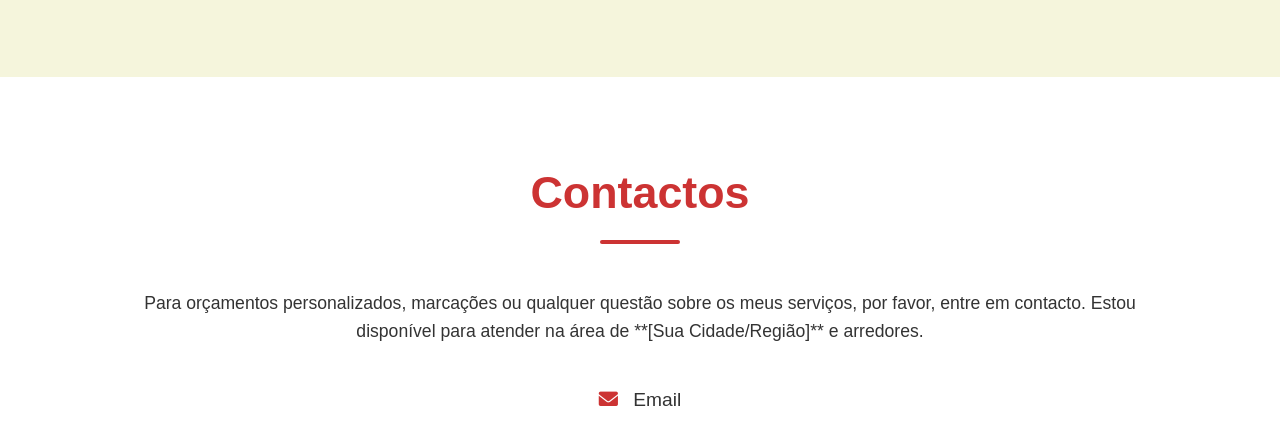
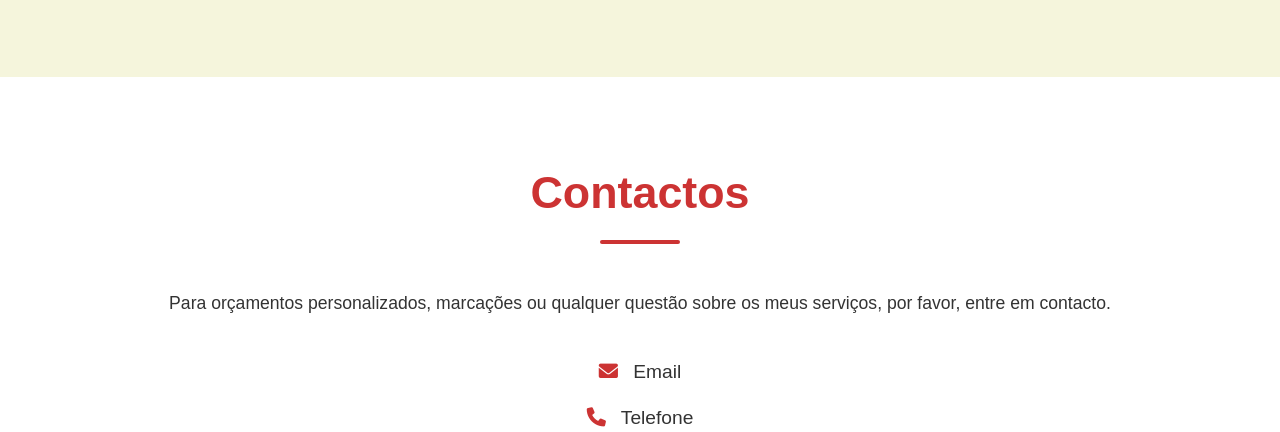
Before and after one commit to nadiairina/Lar-Sabor, a plain HTML site: page index.html in a window 1280 px wide. Shown: the part 2666-3098 px from the top of the page. Drawn offline with Linux system fonts and the light colour scheme.

Commit message:
Update index.html

```diff
--- a/index.html
+++ b/index.html
@@ -71,7 +71,7 @@
     <section id="contact" class="contact section-spacing">
         <div class="container">
             <h2>Contactos</h2>
-            <p class="contact-intro-text">Para orçamentos personalizados, marcações ou qualquer questão sobre os meus serviços, por favor, entre em contacto. Estou disponível para atender na área de **[Sua Cidade/Região]** e arredores.</p>
+            <p class="contact-intro-text">Para orçamentos personalizados, marcações ou qualquer questão sobre os meus serviços, por favor, entre em contacto.</p>
             <div class="contact-info">
                 <p><a href="mailto:seuemail@exemplo.com"><i class="fas fa-envelope"></i> Email</a></p>
                 <p><a href="tel:+351912345678"><i class="fas fa-phone"></i> Telefone</a></p>
```
